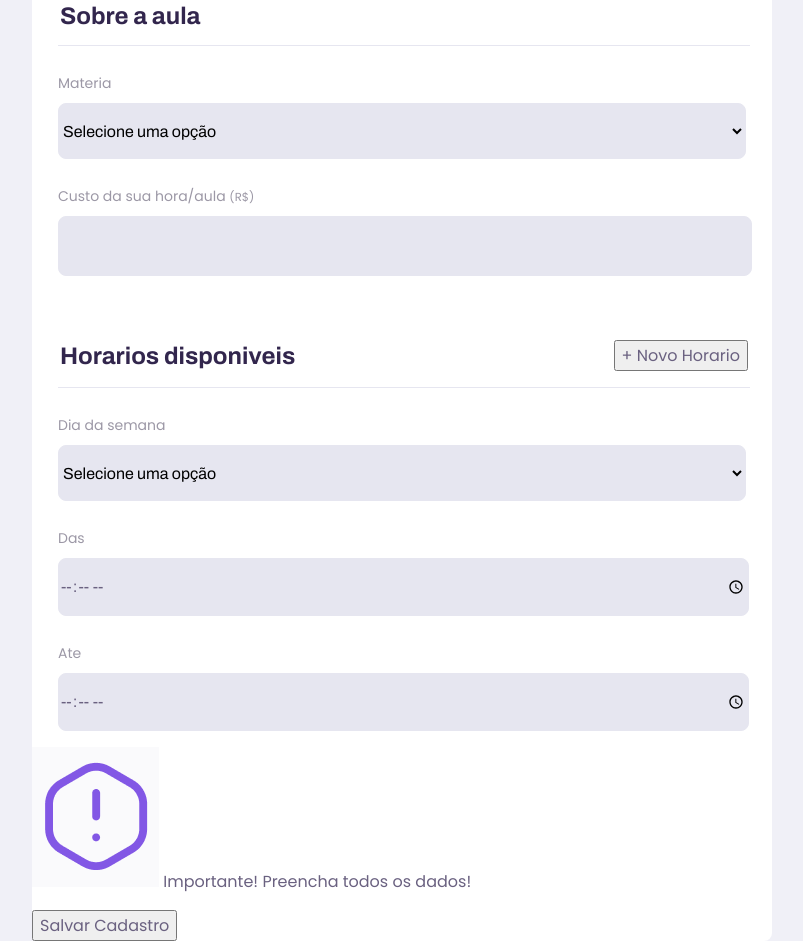
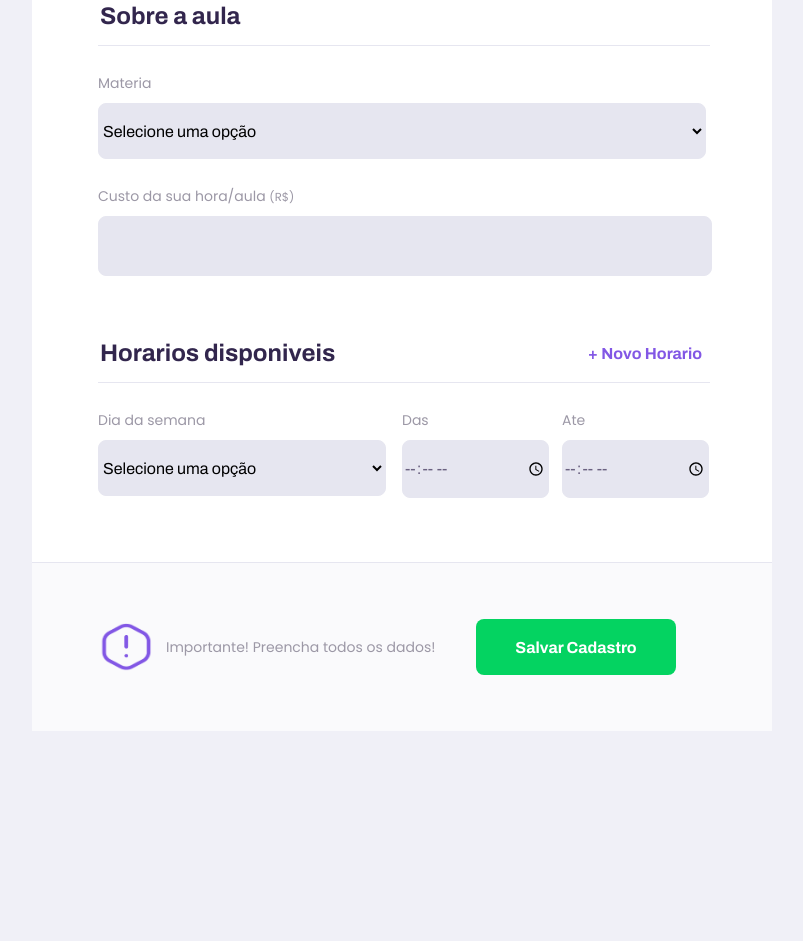
Before and after one commit to Giovaniavs/Study-Proffy-Platform, a plain HTML site: page give-classes.html in a window 1280 px wide. Shown: the part 1057-1998 px from the top of the page, without its empty margins (238-1041 px from the left). After the commit the page ends 1788 px from the top, so only its background shows below. Drawn offline with Linux system fonts and the light colour scheme.

Commit message:
Feature( give-classes done  )

```diff
--- a/style/partials/page-give-classes.css
+++ b/style/partials/page-give-classes.css
@@ -1,3 +1,7 @@
+html, body{
+    height: initial;
+}
+
 #page-give-classes #container{
     width: 100vw;
     height: 100vh;
@@ -29,6 +33,19 @@
     border-bottom: 1px solid var(--color-line-in-white);
 }
 
+#page-give-classes fieldset legend button {
+    background: none;
+    border: 0;
+    color: var(--color-primary);
+    font: 700 1.6rem Archivo;
+    cursor: pointer;
+    transition: .2s;
+}
+
+#page-give-classes fieldset legend button:hover {
+    color: var(--color-secondary-dark);
+}
+
 #page-give-classes fieldset+fieldset{
     margin-top: 6.4rem;
 }
@@ -39,8 +56,89 @@
     margin-top: 2.4rem;
 }
 
+#page-give-classes main footer{
+    padding: 4rem 2.4rem;
+    background: var(--color-box-footer);
+    border-top: 1px solid var(--color-line-in-white);
+    margin-top: 6.4rem;
+}
+
+#page-give-classes main footer p{
+    display: flex;
+    align-items: center;
+    justify-content: center;
+    font-size: 1.4rem;
+    line-height: 2.4rem;
+    color: var(--color-text-complement);
+}
+
+#page-give-classes main footer p img{
+    height: 6rem ;
+    width: 6rem;
+    margin-right: 1rem;
+}
+
+#page-give-classes main footer button{
+    width: 90%;
+    height: 5.6rem;
+    background: var(--color-secondary);
+    color: var(--color-button-text);
+    border: 0;
+    border-radius: .8rem;
+    cursor: pointer;
+    font: 700 1.6rem Archivo;
+    display: flex;
+    align-items: center;
+    justify-content: center;
+    text-decoration: none;
+    transition: .2s;
+    margin: 3.2rem;
+}
+
+#page-give-classes main footer button:hover{
+    background: var(--color-secondary-dark);
+}
+
+.schedule-item+.schedule-item{
+    margin-top: 3.2rem;
+    padding-top: 3.2rem;
+    border-top: 1px solid var(--color-line-in-white);
+}
+
 @media (min-width: 700px){
     #page-give-classes #container{
         max-width: 100vw;
     }
+
+    #page-give-classes .page-header .header-content{
+        margin-bottom: 0;
+    }
+
+    #page-give-classes main fieldset{
+        padding: 0 64px;
+    }
+
+    .schedule-item{
+        display: grid;
+        grid-template-columns: 2fr 1fr 1fr;
+        column-gap: 1.6rem;
+    }
+
+    .schedule-item .input-block{
+        margin-top: 0  !important;
+    }
+
+    #page-give-classes main footer{
+        padding: 40px 64px;
+        display: flex;
+        align-items: center;
+        justify-content: space-between;
+    }
+
+    #page-give-classes main footer button{
+        margin-top: 0;
+        margin-bottom: 0;
+        width: 200px;
+    }
+
 }
--- a/style/partials/page-landing.css
+++ b/style/partials/page-landing.css
@@ -52,6 +52,12 @@
 .buttons-container a img{
     width: 6rem;
     margin-right: 2rem;
+}
+
+a+a img{
+    width: 6rem;
+    margin-right: 2rem;
+    margin-bottom: 1rem;
 }
 
 .buttons-container a.study{
```
Also changed, not shown: images/dar-aula.png, images/estudar.png.
